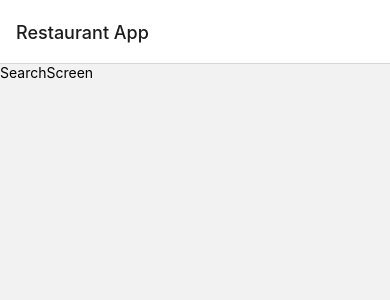
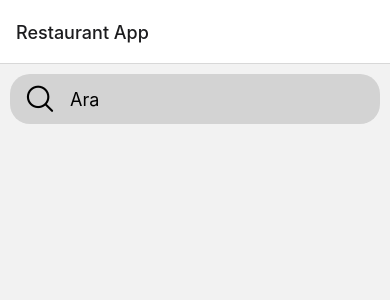
Before and after one commit to uygarsuslu/restaurant-app, a React Native app: screen /Search in a window 390 px wide. Shown: the top 300 px of the page. Built offline with nearby package versions, Linux system fonts and the light colour scheme.

Commit message:
add search input

```diff
--- /dev/null
+++ b/components/SearchBar.js
@@ -0,0 +1,42 @@
+import { StyleSheet, Text, TextInput, View } from "react-native";
+import React from "react";
+
+// npm i @expo/vector-icons
+import { AntDesign } from "@expo/vector-icons";
+
+export default function SearchBar() {
+  return (
+    <View style={styles.backgroundStyle}>
+      <AntDesign
+        style={styles.iconStyle}
+        name="search1"
+        size={30}
+        color="black"
+      />
+      <TextInput
+        style={styles.inputStyle}
+        placeholder="Ara"
+        autoCorrect={false}
+        autoCapitalize="none"
+      />
+    </View>
+  );
+}
+
+const styles = StyleSheet.create({
+  backgroundStyle: {
+    backgroundColor: "lightgray",
+    flexDirection: "row",
+    margin: 10,
+    height: 50,
+    alignItems: "center",
+    borderRadius: 20,
+  },
+  iconStyle: {
+    marginHorizontal: 15,
+  },
+  inputStyle: {
+    flex: 1,
+    fontSize: 18,
+  },
+});
--- a/screens/SearchScreen.js
+++ b/screens/SearchScreen.js
@@ -1,10 +1,11 @@
 import { StyleSheet, Text, View } from "react-native";
 import React from "react";
+import SearchBar from "../components/SearchBar";
 
 export default function SearchScreen() {
   return (
     <View>
-      <Text>SearchScreen</Text>
+      <SearchBar />
     </View>
   );
 }
```
